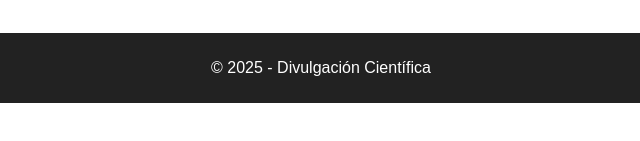
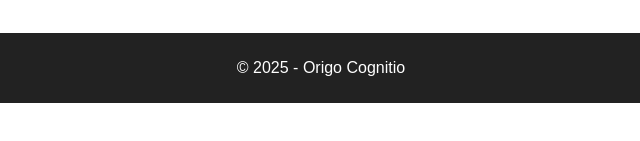
Before and after one commit to Science-Technology025/Origo-Cognitio, a plain HTML site: page index.html in a window 1280 px wide. Shown: the part 301-442 px from the top of the page, 319-959 px from the left. Drawn offline with Linux system fonts and the light colour scheme.

Commit message:
Update index.html

```diff
--- a/index.html
+++ b/index.html
@@ -31,7 +31,7 @@
     <p>Este es el inicio de nuestra plataforma de divulgación científica.</p>
   </section>
   <footer>
-    <p>© 2025 - Divulgación Científica</p>
+    <p>© 2025 - Origo Cognitio</p>
   </footer>
 </body>
 </html>
```
